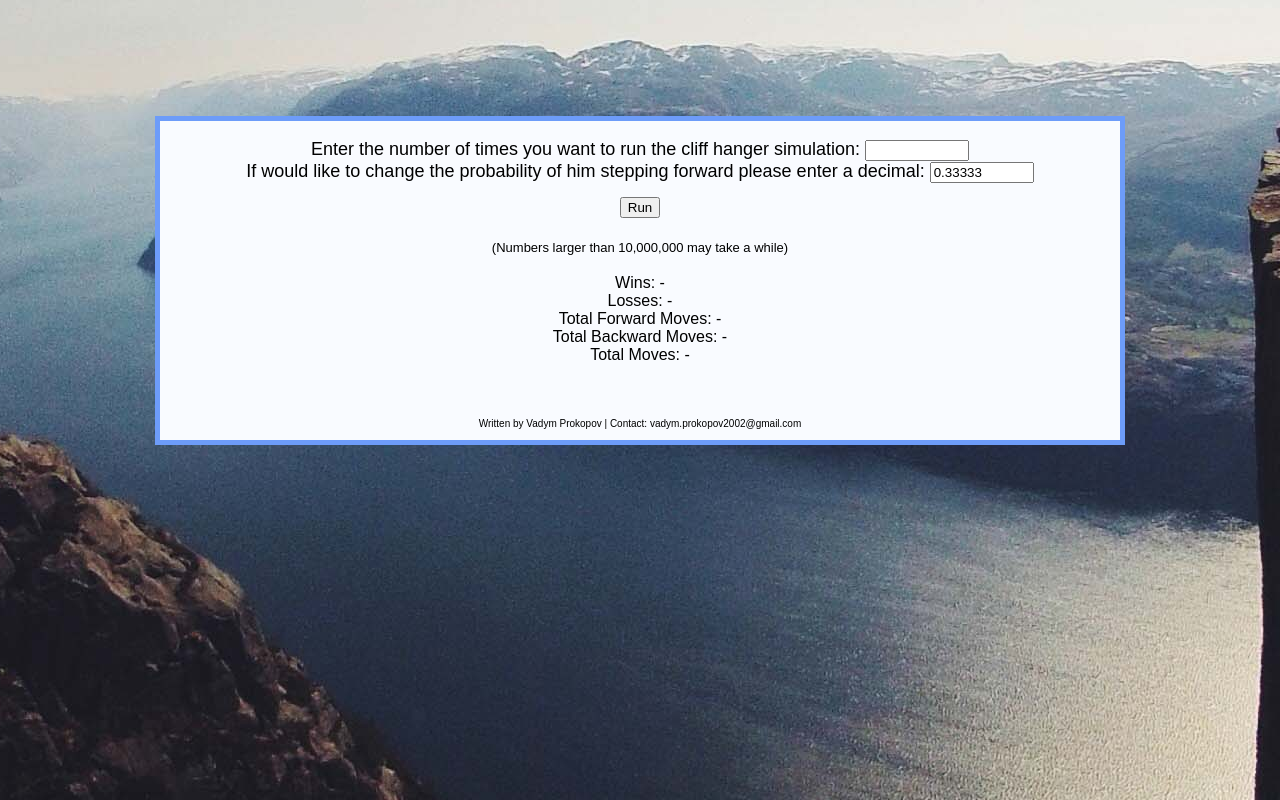
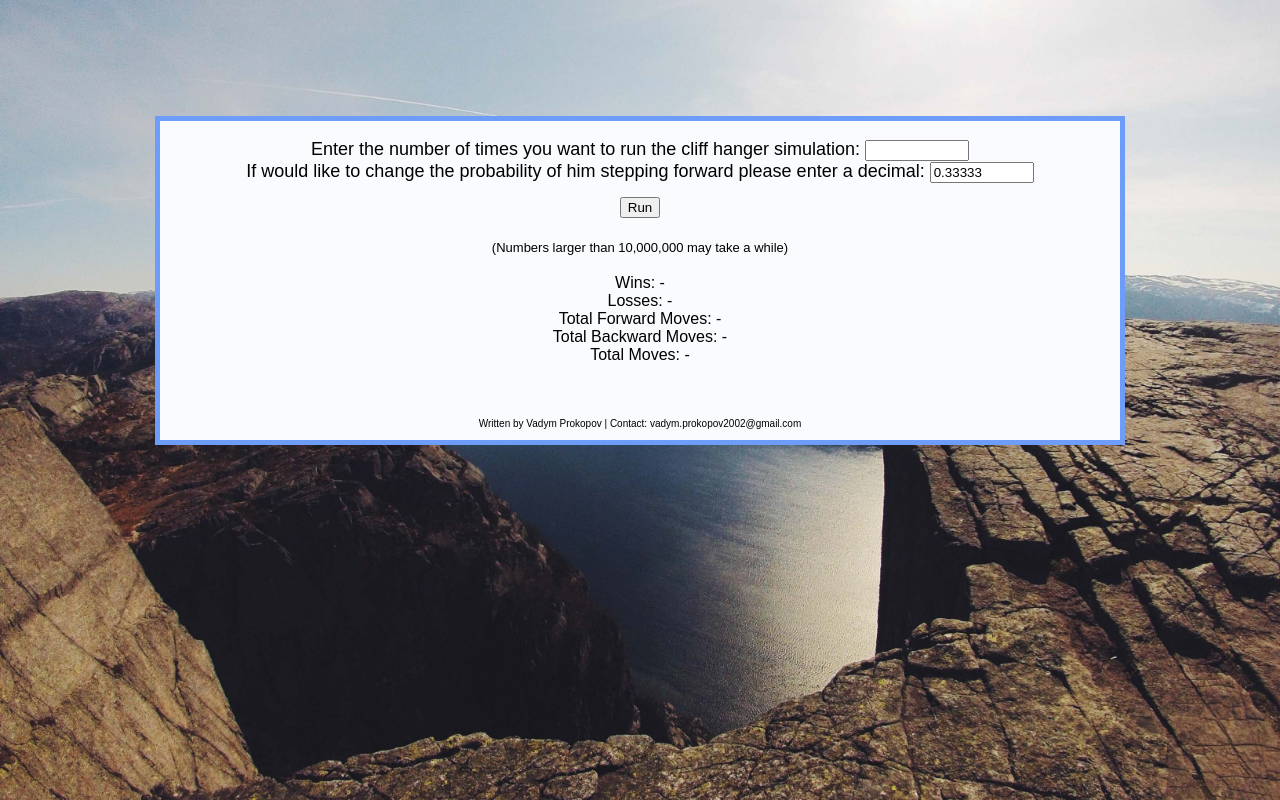
Before and after one commit to TreeElf/treeelf.github.io, a plain HTML site: page cliffhanger/cliffhanger.html in a window 1280 px wide. Drawn offline with Linux system fonts and the light colour scheme.

Commit message:
updated css background logic

```diff
--- a/cliffhanger/styles.css
+++ b/cliffhanger/styles.css
@@ -22,11 +22,12 @@
     text-align: center;
     background-color: #f9fbff;
 }
-body {
-    background-image: url("background.jpg");
-    background-position: center;
-    background-attachment: fixed;
-
+html {
+  background: url(background.jpg) no-repeat center center fixed;
+  -webkit-background-size: cover;
+  -moz-background-size: cover;
+  -o-background-size: cover;
+  background-size: cover;
 }
 .source-image {
   width: 100%;
```
